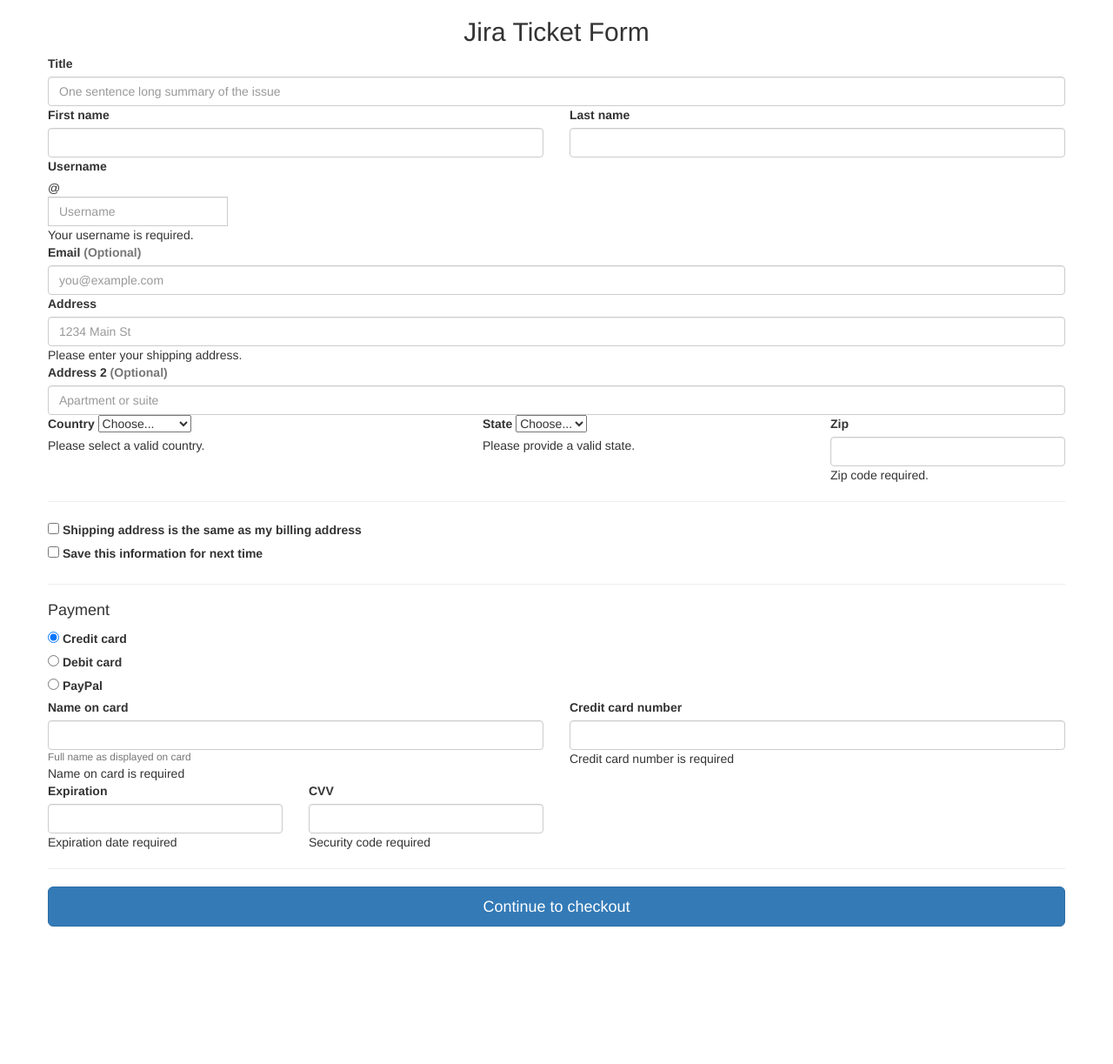
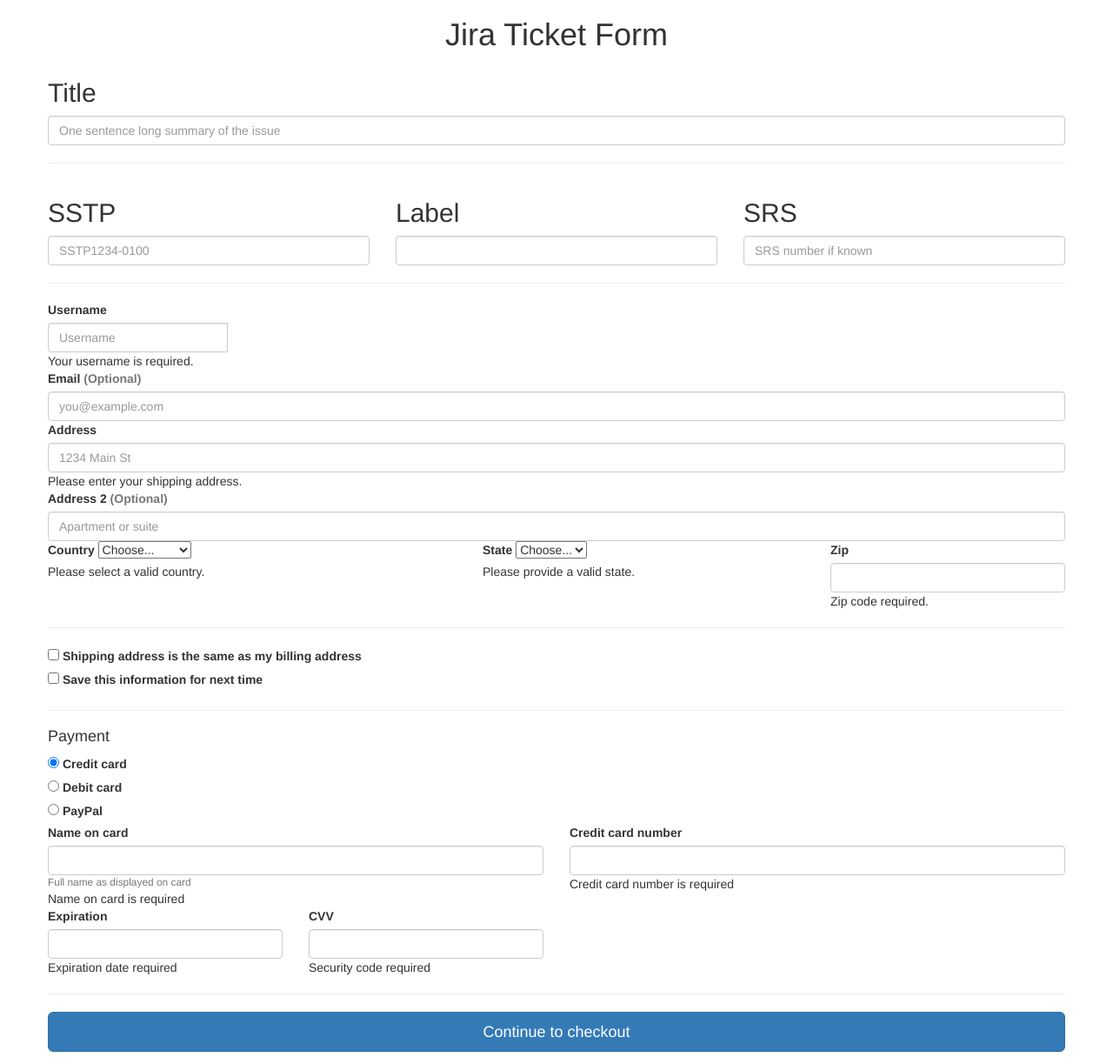
Before and after one commit to nguye205/Smiths-Jira-Ticket-Tool, a Flask app: page / in a window 1280 px wide. Shown: the whole page at 87% size. Before the commit the page ends 1065 px from the top, so only its background shows below. Run offline with Flask 2, Linux system fonts and the light colour scheme; some libraries are stand-ins or nearby versions.

Commit message:
UPDATE UI

```diff
--- a/templates/index.html
+++ b/templates/index.html
@@ -2,33 +2,35 @@
 {% block content %}
 <div class="container">
 	<div class="py-5 text-center">
-		<h2>Jira Ticket Form</h2>
+		<h1>Jira Ticket Form</h1>
 	</div>
 
 	<div class="row">
 		<div class="col-sm">
 			<form class="needs-validation" novalidate="">
 				<div class="mb-3">
-					<label for="issuetitle">Title</label>
+					<h2>Title</h2>
 					<input type="text" class="form-control" id="issuetitle" placeholder="One sentence long summary of the issue">
 				</div>
+				<hr class="mb-4">
 				<div class="row">
-					<div class="col-md-6 mb-3">
-						<label for="firstName">First name</label>
-						<input type="text" class="form-control" id="firstName" placeholder="" value="" required="">
+					<div class="col-md-4 mb-3">
+						<h2>SSTP</h2>
+						<input type="text" class="form-control" id="sstp" placeholder="SSTP1234-0100" value="" required="">
 					</div>
-					<div class="col-md-6 mb-3">
-						<label for="lastName">Last name</label>
-						<input type="text" class="form-control" id="lastName" placeholder="" value="" required="">
+					<div class="col-md-4 mb-3">
+						<h2>Label</h2>
+						<input type="text" class="form-control" id="label" placeholder="" value="" required="">
+					</div>
+					<div class="col-md-4 mb-3">
+						<h2>SRS</h2>
+						<input type="text" class="form-control" id="srs" placeholder="SRS number if known" value="" required="">
 					</div>
 				</div>
-
+				<hr class="mb-4">
 				<div class="mb-3">
 					<label for="username">Username</label>
 					<div class="input-group">
-						<div class="input-group-prepend">
-							<span class="input-group-text">@</span>
-						</div>
 						<input type="text" class="form-control" id="username" placeholder="Username" required="">
 						<div class="invalid-feedback" style="width: 100%;">
 							Your username is required.
```
Also changed, not shown: 1 other file.
